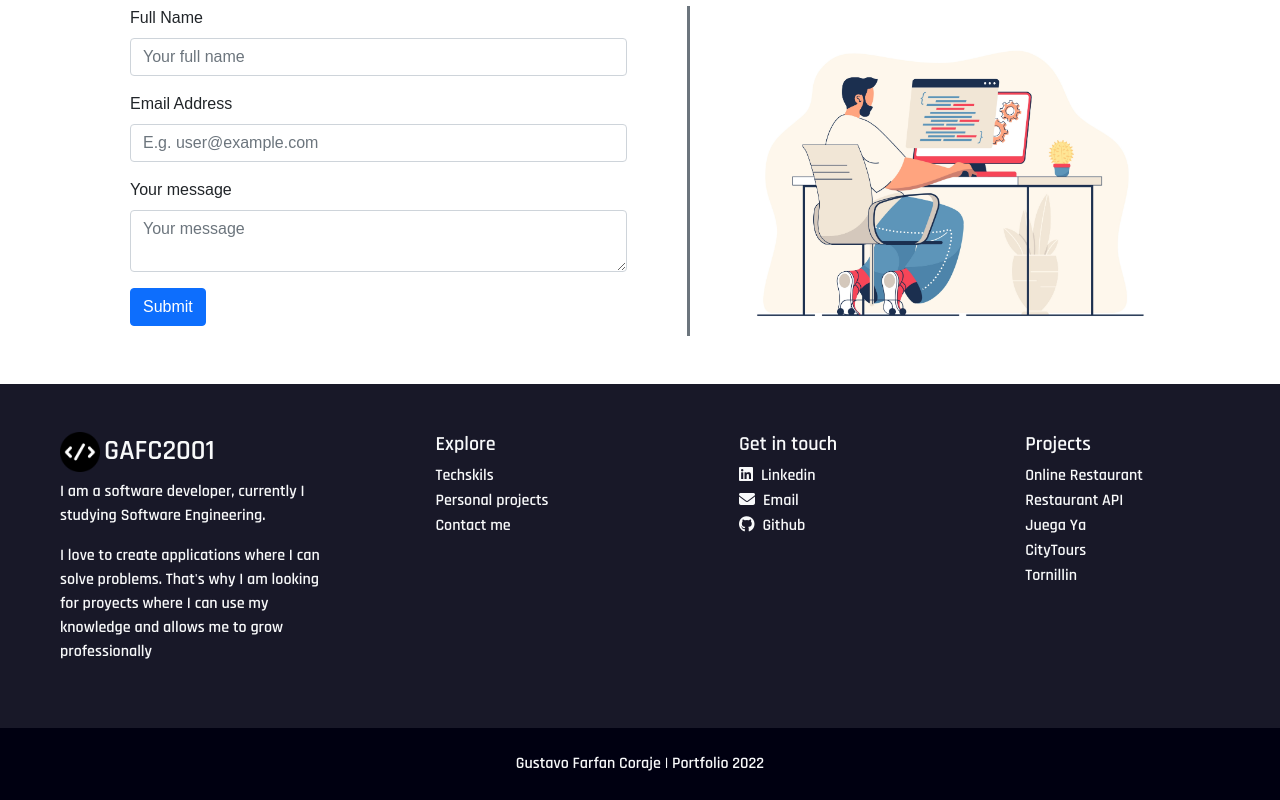
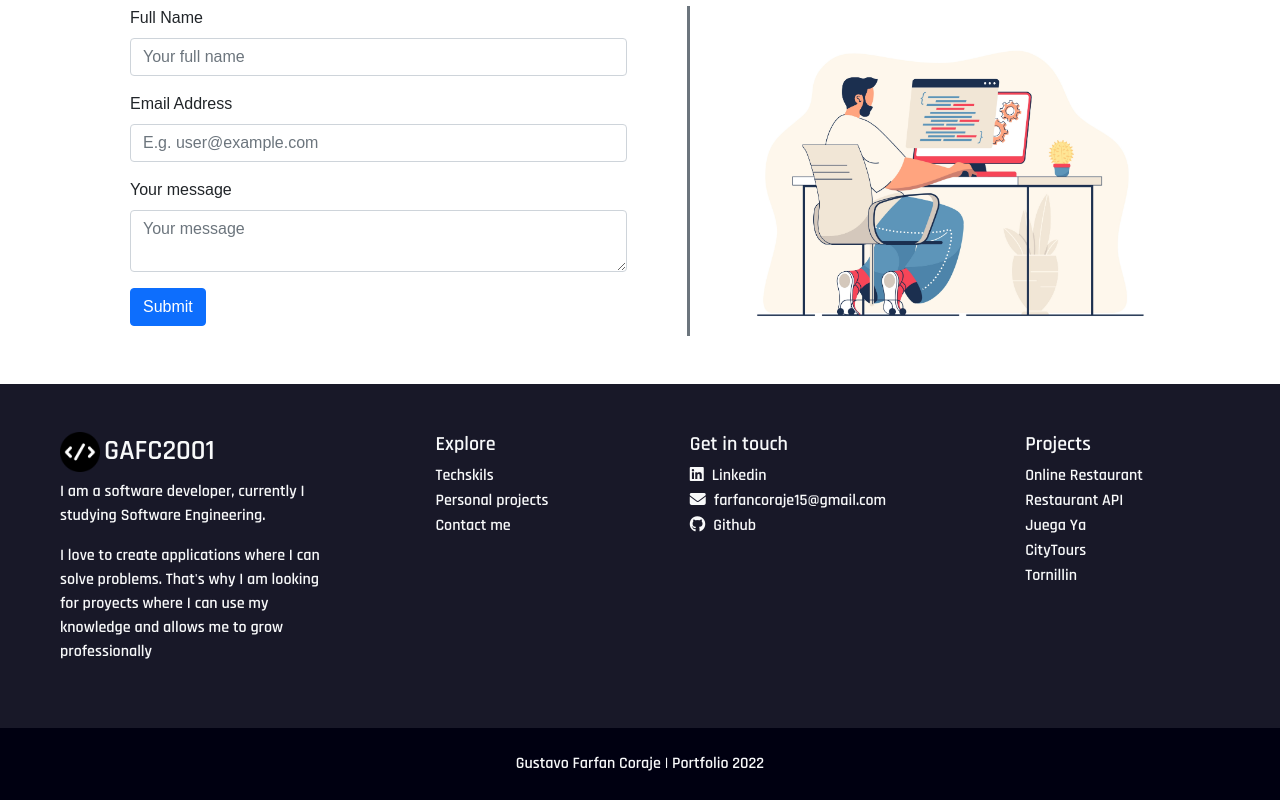
Before and after one commit to gafc2001/gafc2001.github.io, a React (Create React App) app: page / in a window 1280 px wide. Shown: the part 4219-5019 px from the top of the page. Built offline with nearby package versions, Linux system fonts and the light colour scheme; no server answers.

Commit message:
fix footer links

```diff
--- a/src/components/Footer/Footer.js
+++ b/src/components/Footer/Footer.js
@@ -20,7 +20,7 @@ export const Footer = () => {
                 <div className="fit-content">
                     <h5>{lang.footer.explore.title}</h5>
                     {lang.footer.explore.links.map( link => {
-                        return (<a className="text-light footer-link" href={link.href}>{link.name}</a>)
+                        return (<a className="text-light footer-link" href={`#${link.href}`}>{link.name}</a>)
                     })}
                 </div>
             </Col>
@@ -34,7 +34,7 @@ export const Footer = () => {
                     </a>
                     <a rel="noopener noreferrer" target="_blank"className="text-light footer-link" href="mailto:farfancoraje15@gmail.com">
                         <i className="me-2 fas fa-envelope"></i>
-                        <span>Email</span>
+                        <span>farfancoraje15@gmail.com</span>
                     </a>
                     <a rel="noopener noreferrer" target="_blank"className="text-light footer-link" href="https://github.com/gafc2001">
                         <i className="me-2 fab fa-github"></i>
--- a/src/components/Header/Topbar.js
+++ b/src/components/Header/Topbar.js
@@ -50,7 +50,9 @@ export const Topbar = ({headerHeight}) => {
           <Navbar.Toggle aria-controls="basic-navbar-nav" />
           <Navbar.Collapse id="basic-navbar-nav">
             <Nav className="ms-auto">
-              <Scrollspy className="d-flex m-0 flex-column flex-md-row ps-3 pe-3" items={ data.links.map( link => link.href) } currentClassName="active-link">
+              <Scrollspy className="d-flex m-0 flex-column flex-md-row ps-3 pe-3"
+                         items={ data.links.map( link => link.href) }
+                         currentClassName="active-link">
               {data.links.map(link => {
                 return(
                   <Nav.Link key={link.name} className="text-light p-1 ms-2 text-end" href={`#${link.href}`}>
```
